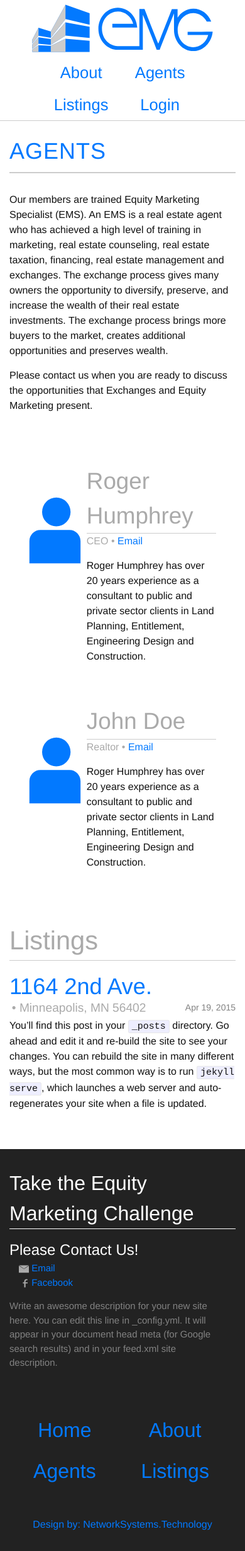
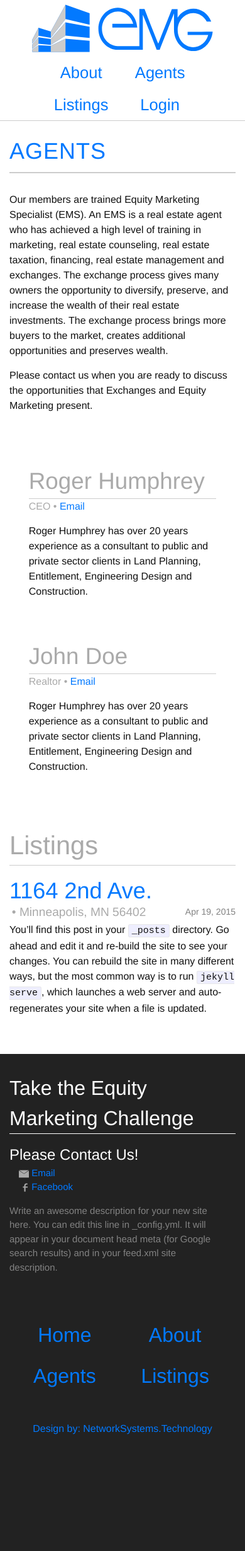
Before and after one commit to jake-humphrey/jake-humphrey.github.io, a Jekyll site: the page built from agents.md, in a window 390 px wide. Shown: the whole page at 63% size. Built offline with Jekyll 4.4.1, drawn with Linux system fonts in a browser that asks for light colours; after the commit the page ends 2310 px from its top, so only the background shows below that.

Commit message:
changing media query stuf

```diff
--- a/_sass/_layout.scss
+++ b/_sass/_layout.scss
@@ -339,6 +339,16 @@
                 color:#AAA;
             }
         }
+
+        @include media-query($on-palm) {
+            .agent-col-1 {
+                display: none;
+            }
+            .agent-col-2 {
+                @include span-columns(10);
+                @include shift(1);
+            }
+        }
     }
 }
 
```
